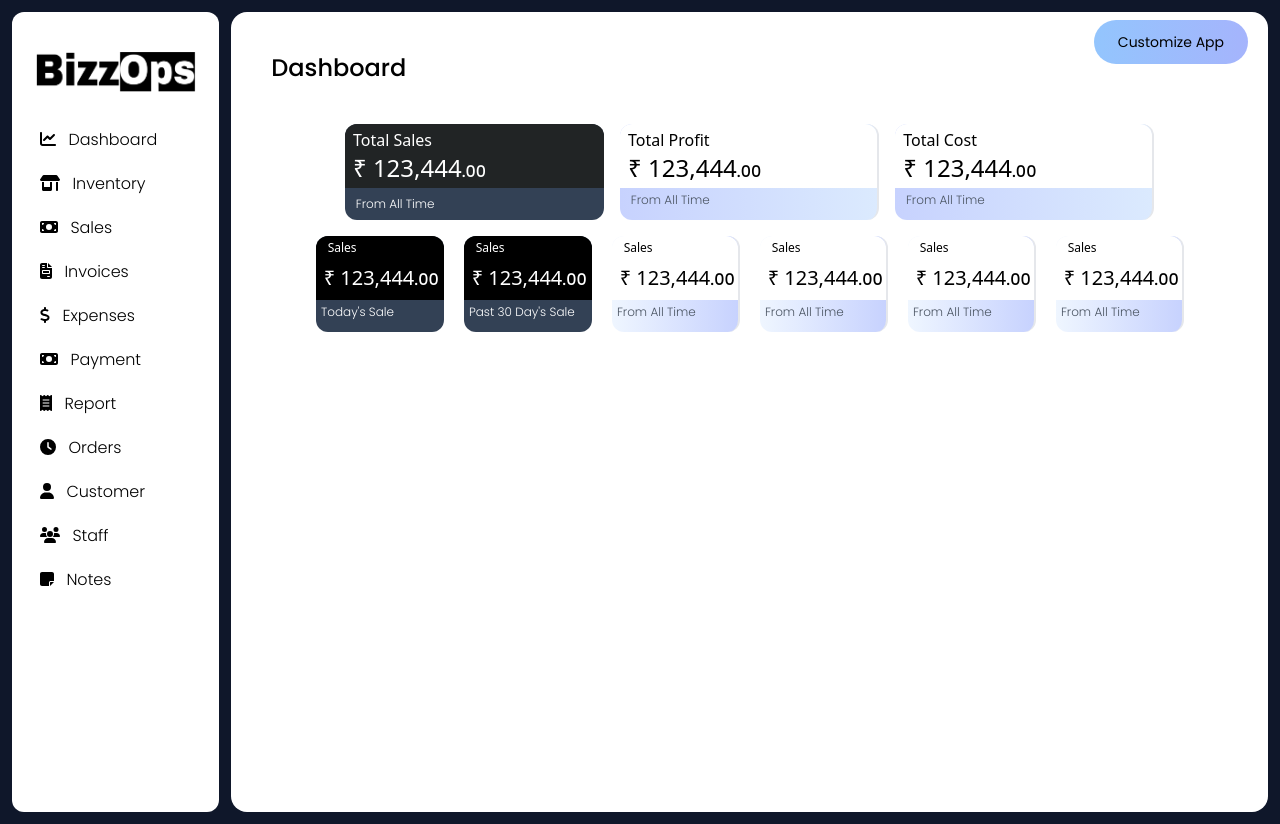
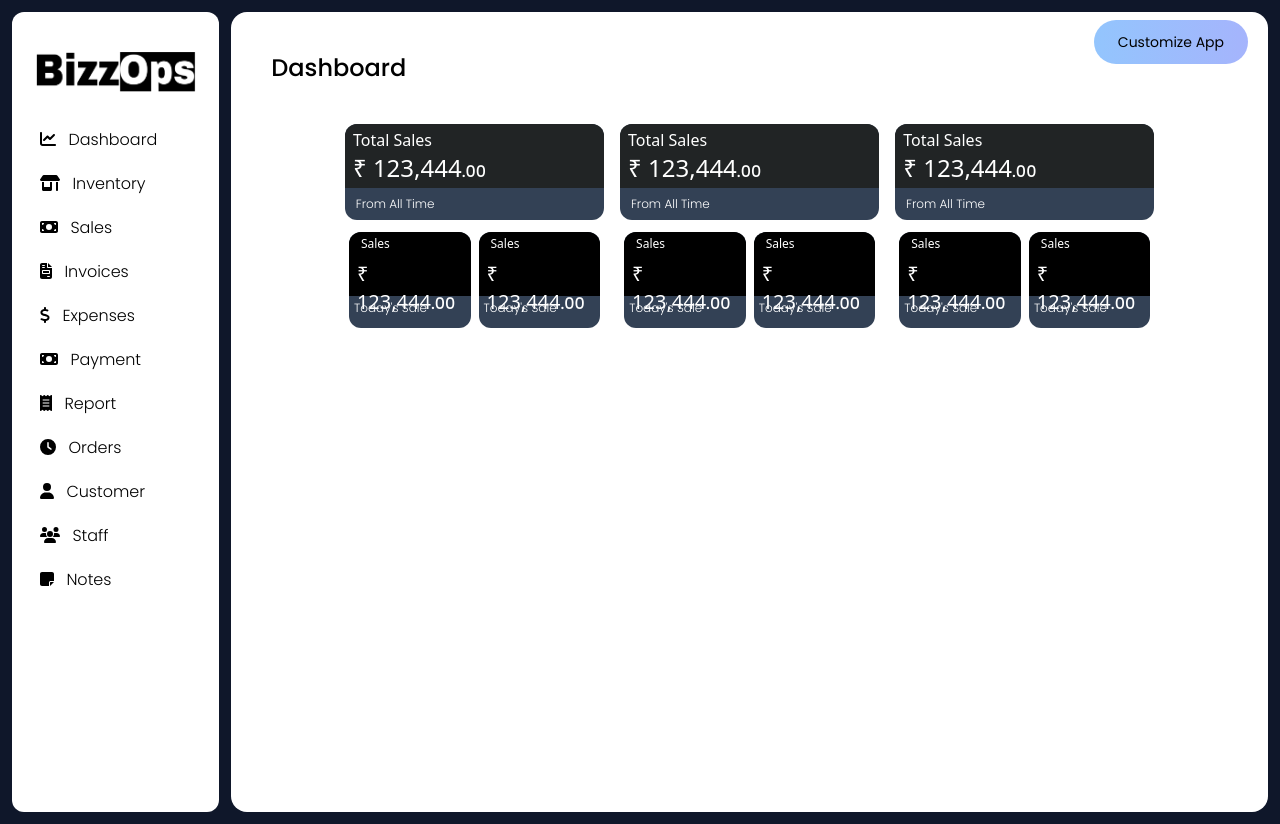
Before and after one commit to Amitkumar-Vaghela/BizzOps, a React (Vite) app in the folder frontend/: page /register in a window 1280 px wide. Built offline with nearby package versions, Linux system fonts and the light colour scheme.

Commit message:
modified Dashboard cards

```diff
--- a/frontend/src/components/Dashboard.jsx
+++ b/frontend/src/components/Dashboard.jsx
@@ -12,11 +12,12 @@ function Dashboard() {
         <>
             <div className="flex min-h-screen">
                 <Sidebar />
-                <div className="w-5/6 bg-white mt-3 mr-3 mb-3 rounded-2xl">
+                <div id="infoCards" className="w-5/6 bg-white mt-3 mr-3 mb-3 rounded-2xl">
                     <CustomBtn />
-                    <h1 className="m-10 text-2xl font-medium font-poppins">Dashboard</h1>
+                    <h1 className="m-10  text-2xl font-medium font-poppins">Dashboard</h1>
                     <div className="mt-2 flex justify-center items-center gap-4">
-                        <div className="bg-slate-700 w-1/4 h-24 rounded-xl flex flex-col items-center">
+                        <div className="h-full w-1/4 ">
+                            <div className="bg-slate-700 w-full h-24 rounded-xl flex flex-col items-center">
                                 <div className="w-full bg-[#212425] h-16  rounded-t-xl">
                                     <p className="text-base text-white font-light font-poppin mt-1 ml-2">Total Sales</p>
                                     <h1 className="text-white text-2xl font-medium font-poppin ml-2">₹ {totalSale.toLocaleString()}<samp className="font-poppins text-base">.00</samp></h1>
@@ -26,28 +27,8 @@ function Dashboard() {
                                     <p className="font-thin mt-1 text-white font-poppins text-xs">From All Time</p>
                                 </div>
                             </div>
-                        <div className=" border-r-2 bg-gradient-to-l from-blue-100 to-indigo-200 w-1/4 h-24 rounded-xl flex flex-col items-center">
-                            <div className="w-full bg-white h-16  rounded-t-xl">
-                                <p className="text-base font-light font-poppin mt-1 ml-2">Total Profit</p>
-                                <h1 className="text-2xl font-medium font-poppin ml-2">₹ {totalSale.toLocaleString()}<samp className="font-poppins text-base">.00</samp></h1>
-                            </div>
-                            <div className="w-11/12 mt-1 ml-">
-                                <p className="font-thin text-gray-600 font-poppins text-xs">From All Time</p>
-                            </div>
-                        </div>
-                        <div className=" border-r-2 bg-gradient-to-l from-blue-100 to-indigo-200 w-1/4 h-24 rounded-xl flex flex-col items-center">
-                            <div className="w-full bg-white h-16  rounded-t-xl">
-                                <p className="text-base font-light font-poppin mt-1 ml-2">Total Cost</p>
-                                <h1 className="text-2xl font-medium font-poppin ml-2">₹ {totalSale.toLocaleString()}<samp className="font-poppins text-base">.00</samp></h1>
-                            </div>
-                            <div className="w-11/12 mt-1 ml-">
-                                <p className="font-thin text-gray-600 font-poppins text-xs">From All Time</p>
-                            </div>
-                        </div>
-                    </div>
-
-                    <div className="mt-4 flex justify-center items-center gap-5">
-                        <div className="bg-slate-700 w-32 h-24 rounded-xl flex flex-col items-center">
+                            <div className="flex justify-center gap-2 items-center m-1">
+                                <div className="bg-slate-700 w-1/2 h-24 rounded-xl flex mt-2 flex-col items-center">
                                     <div className="w-full bg-black h-16  rounded-t-xl">
                                         <p className="text-xs text-white font-normal font-poppin mt-1 ml-3">Sales</p>
                                         <h1 className="text-xl text-white font-medium font-poppin mt-2 ml-2">₹ {totalSale.toLocaleString()}<samp className="font-poppins text-base">.00</samp></h1>
@@ -56,52 +37,81 @@ function Dashboard() {
                                         <p className="font-thin text-white font-poppins text-xs">Today's Sale</p>
                                     </div>
                                 </div>
-                        <div className="bg-slate-700 w-32 h-24 rounded-xl flex flex-col items-center">
+                                <div className="bg-slate-700 w-1/2 h-24 rounded-xl mt-2 flex flex-col items-center">
                                     <div className="w-full bg-black h-16  rounded-t-xl">
                                         <p className="text-xs text-white font-normal font-poppin mt-1 ml-3">Sales</p>
                                         <h1 className="text-xl text-white font-medium font-poppin mt-2 ml-2">₹ {totalSale.toLocaleString()}<samp className="font-poppins text-base">.00</samp></h1>
                                     </div>
                                     <div className="w-11/12 mt-1 ml-">
-                                <p className="font-thin text-white font-poppins text-xs">Past 30 Day's Sale</p>
+                                        <p className="font-thin text-white font-poppins text-xs">Today's Sale</p>
                                     </div>
                                 </div>
-                        <div className=" border-r-2 bg-gradient-to-r from-blue-50 to-indigo-200 w-32 h-24 rounded-xl flex flex-col items-center">
-                            <div className="w-full bg-white h-16  rounded-t-xl">
-                                <p className="text-xs fon-normal font-poppin mt-1 ml-3">Sales</p>
-                                <h1 className="text-xl font-medium font-poppin mt-2 ml-2">₹ {totalSale.toLocaleString()}<samp className="font-poppins text-base">.00</samp></h1>
+                            </div>
+                        </div>
+                        <div className="h-full w-1/4 ">
+                            <div className="bg-slate-700 w-full h-24 rounded-xl flex flex-col items-center">
+                                <div className="w-full bg-[#212425] h-16  rounded-t-xl">
+                                    <p className="text-base text-white font-light font-poppin mt-1 ml-2">Total Sales</p>
+                                    <h1 className="text-white text-2xl font-medium font-poppin ml-2">₹ {totalSale.toLocaleString()}<samp className="font-poppins text-base">.00</samp></h1>
                                 </div>
                                 <div className="w-11/12 mt-1 ml-">
-                                <p className="font-thin text-gray-600 font-poppins text-xs">From All Time</p>
+                                    {/* <hr /> */}
+                                    <p className="font-thin mt-1 text-white font-poppins text-xs">From All Time</p>
                                 </div>
                             </div>
-                        <div className=" border-r-2 bg-gradient-to-r from-blue-50 to-indigo-200 w-32 h-24 rounded-xl flex flex-col items-center">
-                            <div className="w-full bg-white h-16  rounded-t-xl">
-                                <p className="text-xs fon-normal font-poppin mt-1 ml-3">Sales</p>
-                                <h1 className="text-xl font-medium font-poppin mt-2 ml-2">₹ {totalSale.toLocaleString()}<samp className="font-poppins text-base">.00</samp></h1>
+                            <div className="flex justify-center gap-2 items-center m-1">
+                                <div className="bg-slate-700 w-1/2 h-24 mt-2 rounded-xl flex flex-col items-center">
+                                    <div className="w-full bg-black h-16  rounded-t-xl">
+                                        <p className="text-xs text-white font-normal font-poppin mt-1 ml-3">Sales</p>
+                                        <h1 className="text-xl text-white font-medium font-poppin mt-2 ml-2">₹ {totalSale.toLocaleString()}<samp className="font-poppins text-base">.00</samp></h1>
                                     </div>
                                     <div className="w-11/12 mt-1 ml-">
-                                <p className="font-thin text-gray-600 font-poppins text-xs">From All Time</p>
+                                        <p className="font-thin text-white font-poppins text-xs">Today's Sale</p>
                                     </div>
                                 </div>
-                        <div className=" border-r-2 bg-gradient-to-r from-blue-50 to-indigo-200 w-32 h-24 rounded-xl flex flex-col items-center">
-                            <div className="w-full bg-white h-16  rounded-t-xl">
-                                <p className="text-xs fon-normal font-poppin mt-1 ml-3">Sales</p>
-                                <h1 className="text-xl font-medium font-poppin mt-2 ml-2">₹ {totalSale.toLocaleString()}<samp className="font-poppins text-base">.00</samp></h1>
+                                <div className="bg-slate-700 w-1/2 h-24 rounded-xl mt-2 flex flex-col items-center">
+                                    <div className="w-full bg-black h-16  rounded-t-xl">
+                                        <p className="text-xs text-white font-normal font-poppin mt-1 ml-3">Sales</p>
+                                        <h1 className="text-xl text-white font-medium font-poppin mt-2 ml-2">₹ {totalSale.toLocaleString()}<samp className="font-poppins text-base">.00</samp></h1>
                                     </div>
                                     <div className="w-11/12 mt-1 ml-">
-                                <p className="font-thin text-gray-600 font-poppins text-xs">From All Time</p>
+                                        <p className="font-thin text-white font-poppins text-xs">Today's Sale</p>
                                     </div>
                                 </div>
-                        <div className=" border-r-2 bg-gradient-to-r from-blue-50 to-indigo-200 w-32 h-24 rounded-xl flex flex-col items-center">
-                            <div className="w-full bg-white h-16  rounded-t-xl">
-                                <p className="text-xs fon-normal font-poppin mt-1 ml-3">Sales</p>
-                                <h1 className="text-xl font-medium font-poppin mt-2 ml-2">₹ {totalSale.toLocaleString()}<samp className="font-poppins text-base">.00</samp></h1>
+                            </div>
+                        </div>
+                        <div className="h-full w-1/4 ">
+                            <div className="bg-slate-700 w-full h-24 rounded-xl flex flex-col items-center">
+                                <div className="w-full bg-[#212425] h-16  rounded-t-xl">
+                                    <p className="text-base text-white font-light font-poppin mt-1 ml-2">Total Sales</p>
+                                    <h1 className="text-white text-2xl font-medium font-poppin ml-2">₹ {totalSale.toLocaleString()}<samp className="font-poppins text-base">.00</samp></h1>
                                 </div>
                                 <div className="w-11/12 mt-1 ml-">
-                                <p className="font-thin text-gray-600 font-poppins text-xs">From All Time</p>
+                                    {/* <hr /> */}
+                                    <p className="font-thin mt-1 text-white font-poppins text-xs">From All Time</p>
                                 </div>
                             </div>
-
+                            <div className="flex justify-center gap-2 items-center m-1">
+                                <div className="bg-slate-700 w-1/2 h-24 mt-2 rounded-xl flex flex-col items-center">
+                                    <div className="w-full bg-black h-16  rounded-t-xl">
+                                        <p className="text-xs text-white font-normal font-poppin mt-1 ml-3">Sales</p>
+                                        <h1 className="text-xl text-white font-medium font-poppin mt-2 ml-2">₹ {totalSale.toLocaleString()}<samp className="font-poppins text-base">.00</samp></h1>
+                                    </div>
+                                    <div className="w-11/12 mt-1 ml-">
+                                        <p className="font-thin text-white font-poppins text-xs">Today's Sale</p>
+                                    </div>
+                                </div>
+                                <div className="bg-slate-700 w-1/2 h-24 mt-2 rounded-xl flex flex-col items-center">
+                                    <div className="w-full bg-black h-16  rounded-t-xl">
+                                        <p className="text-xs text-white font-normal font-poppin mt-1 ml-3">Sales</p>
+                                        <h1 className="text-xl text-white font-medium font-poppin mt-2 ml-2">₹ {totalSale.toLocaleString()}<samp className="font-poppins text-base">.00</samp></h1>
+                                    </div>
+                                    <div className="w-11/12 mt-1 ml-">
+                                        <p className="font-thin text-white font-poppins text-xs">Today's Sale</p>
+                                    </div>
+                                </div>
+                            </div>
+                        </div>
                     </div>
                 </div>
             </div>
```
Lines whose indentation alone changed are shown as unchanged.
